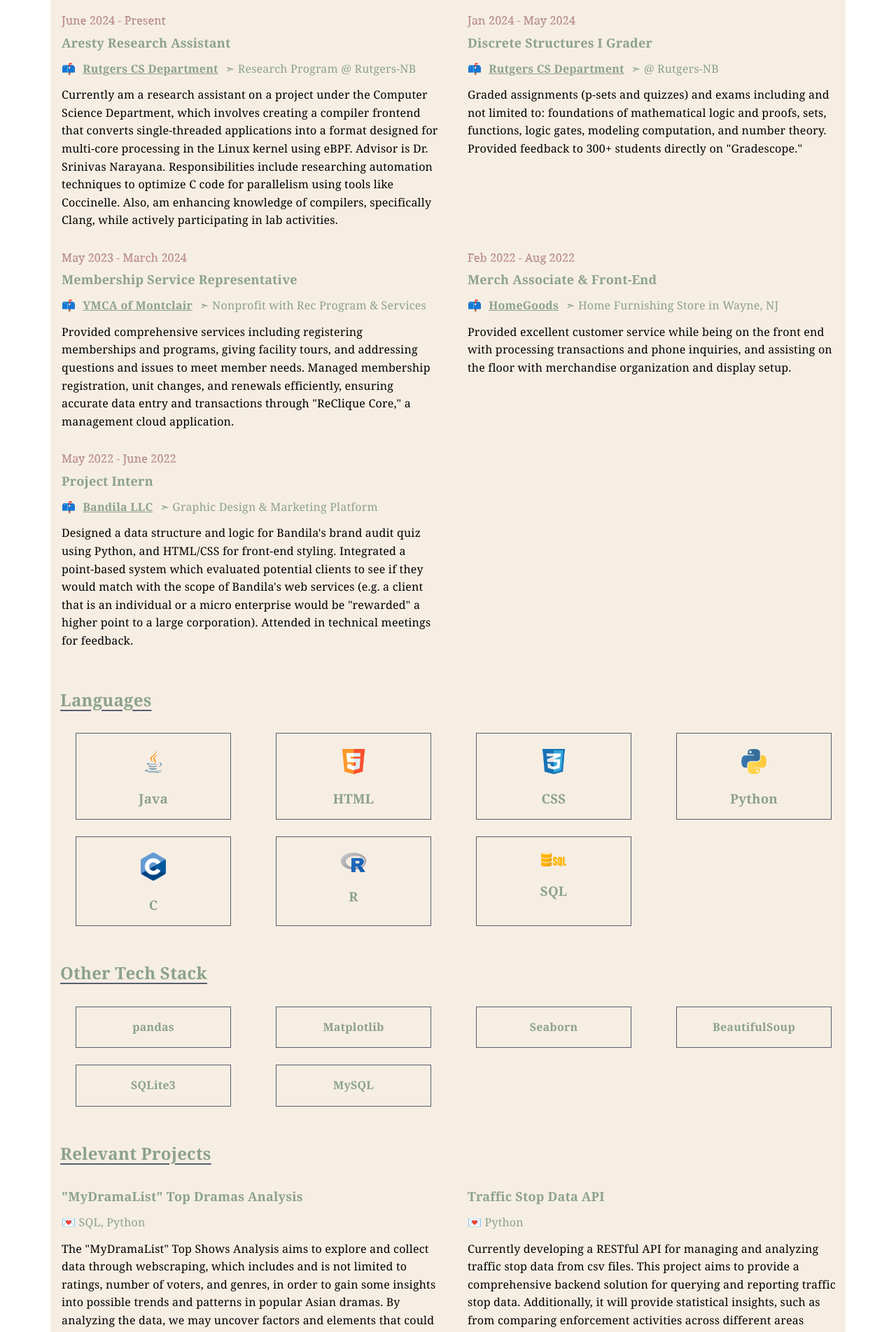
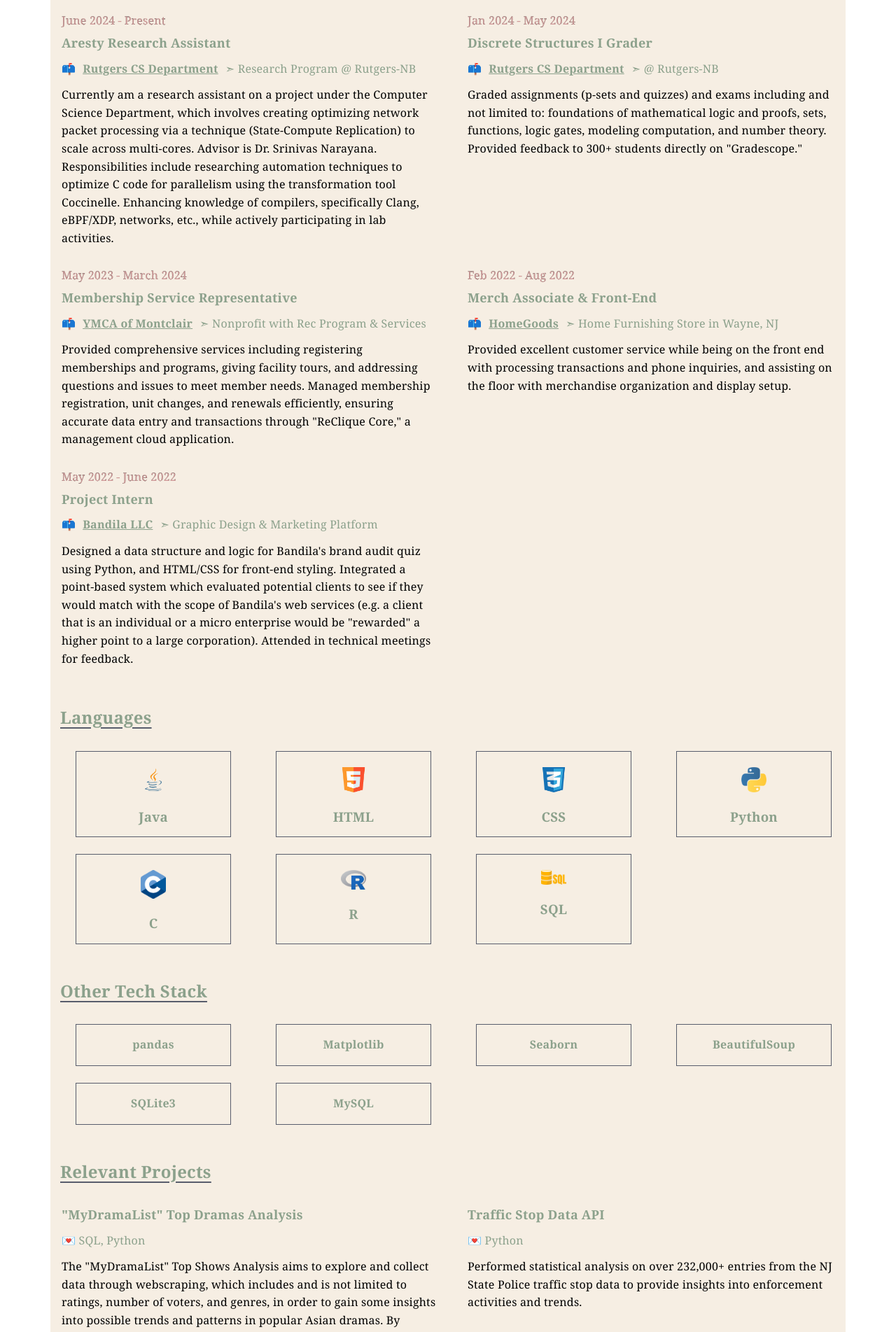
Before and after one commit to cdjel/Resume-Port, a React (Vite) app: page / in a window 1280 px wide. Shown: the part 720-2623 px from the top of the page at 70% size. Built offline with nearby package versions, Linux system fonts and the light colour scheme.

Commit message:
Update Data.js

```diff
--- a/src/constant/Data.js
+++ b/src/constant/Data.js
@@ -20,7 +20,7 @@
         info: "Research Program @ Rutgers-NB",
       },
       description:
-        "Currently am a research assistant on a project under the Computer Science Department, which involves creating a compiler frontend that converts single-threaded applications into a format designed for multi-core processing in the Linux kernel using eBPF. Advisor is Dr. Srinivas Narayana. Responsibilities include researching automation techniques to optimize C code for parallelism using tools like Coccinelle. Also, am enhancing knowledge of compilers, specifically Clang, while actively participating in lab activities.",
+        "Currently am a research assistant on a project under the Computer Science Department, which involves creating optimizing network packet processing via a technique (State-Compute Replication) to scale across multi-cores. Advisor is Dr. Srinivas Narayana. Responsibilities include researching automation techniques to optimize C code for parallelism using the transformation tool Coccinelle. Enhancing knowledge of compilers, specifically Clang, eBPF/XDP, networks, etc., while actively participating in lab activities.",
     },
     {
       id: "prof_exp_2",
@@ -151,7 +151,7 @@
       id: "project_2",
       name: "Traffic Stop Data API",
       language: "Python",
-      description: "Currently developing a RESTful API for managing and analyzing traffic stop data from csv files. This project aims to provide a comprehensive backend solution for querying and reporting traffic stop data. Additionally, it will provide statistical insights, such as from comparing enforcement activities across different areas (stations) and analyzing trends over time. ",
+      description: "Performed statistical analysis on over 232,000+ entries from the NJ State Police traffic stop data to provide insights into enforcement activities and trends. ",
       github:"",
     },
     {
```
